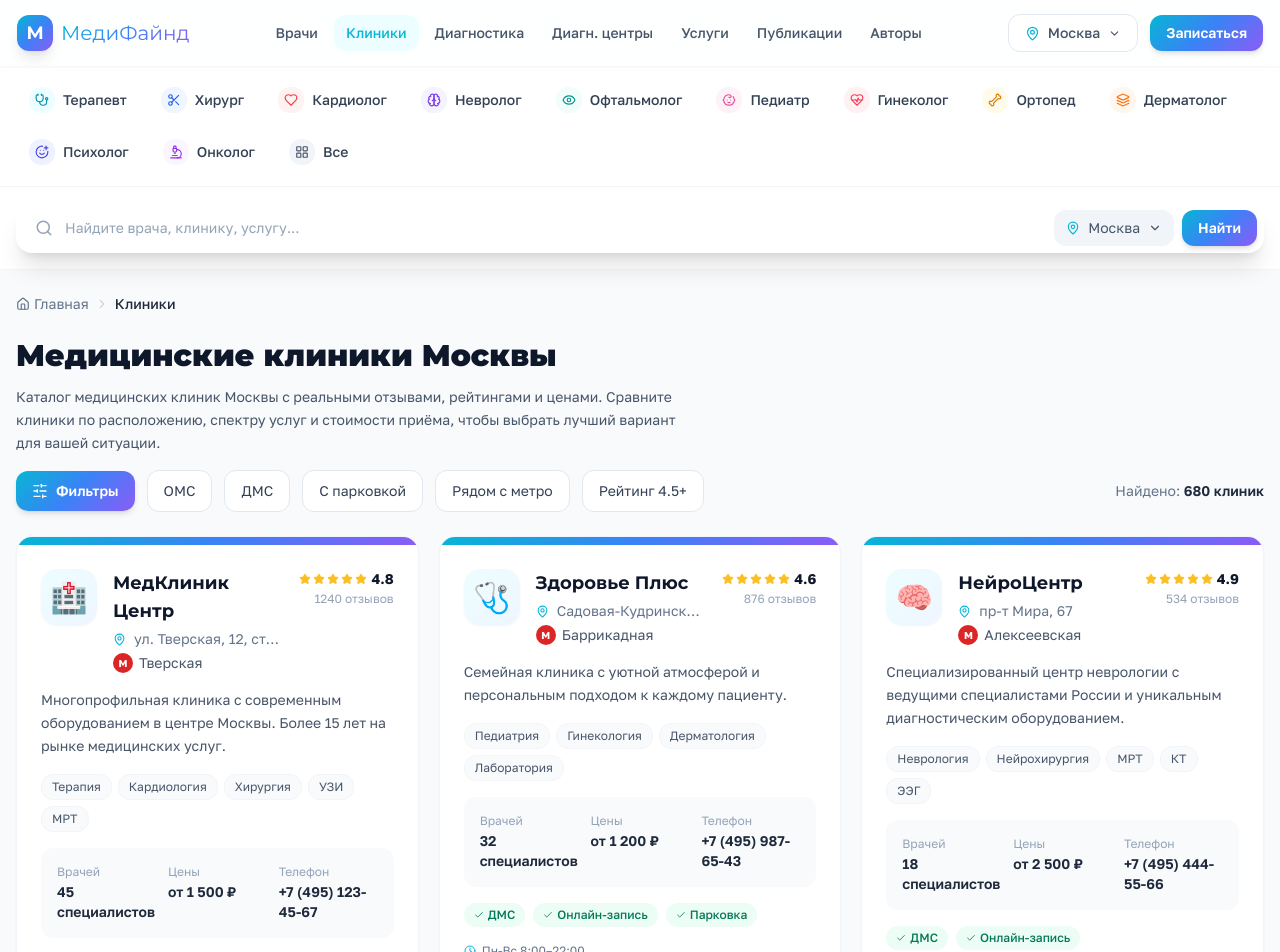
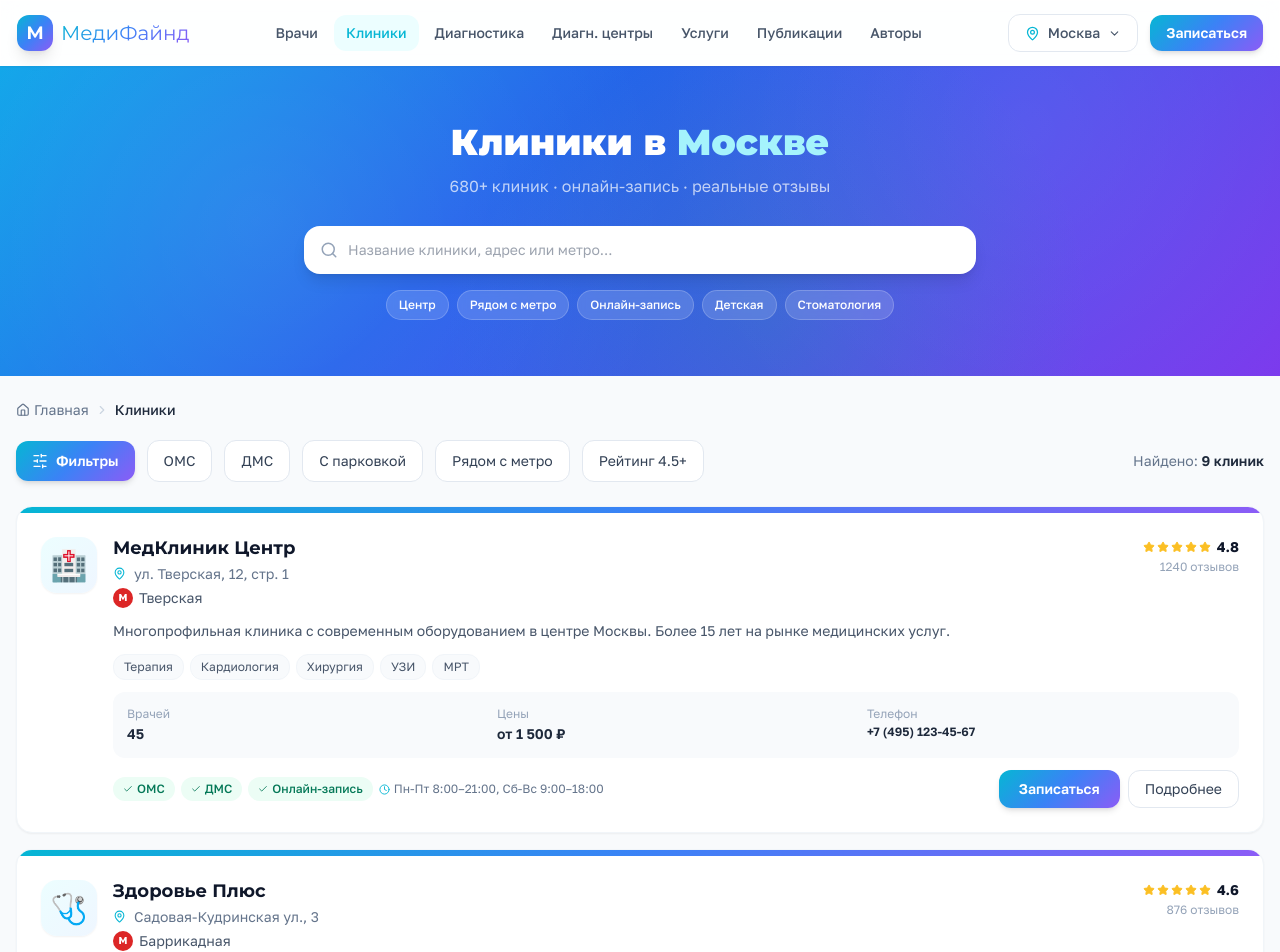
Before and after one commit to pr-poehali-dev/online-medical-portal, a React (Vite) app: page /clinics in a window 1280 px wide. Shown: the top 952 px of the page. Built offline with nearby package versions, Linux system fonts and the light colour scheme.

Commit message:
feat: clinic page layout

```diff
--- a/src/pages/Clinics.tsx
+++ b/src/pages/Clinics.tsx
@@ -2,7 +2,6 @@ import { useState } from "react";
 import Header from "@/components/layout/Header";
 import Footer from "@/components/layout/Footer";
 import SearchBar from "@/components/shared/SearchBar";
-import SpecialtiesBar from "@/components/shared/SpecialtiesBar";
 import Breadcrumbs from "@/components/shared/Breadcrumbs";
 import FilterPopup from "@/components/shared/FilterPopup";
 import Icon from "@/components/ui/icon";
@@ -21,25 +20,30 @@ function StarRating({ rating }: { rating: number }) {
 function ClinicCard({ clinic }: { clinic: typeof clinics[0] }) {
   return (
     <div className="bg-white rounded-2xl shadow-sm border border-slate-100 overflow-hidden card-hover">
-      <div className="h-2 gradient-brand" />
+      <div className="h-1.5 gradient-brand" />
       <div className="p-5 md:p-6">
-        <div className="flex items-start gap-4 mb-4">
+        <div className="flex items-start gap-4">
+          {/* Лого */}
           <div className="w-14 h-14 rounded-2xl bg-gradient-to-br from-cyan-50 to-blue-50 flex items-center justify-center text-3xl flex-shrink-0 shadow-sm">
             {clinic.logo}
           </div>
+
+          {/* Основная инфо */}
           <div className="flex-1 min-w-0">
-            <h3 className="font-heading font-bold text-lg text-slate-900 mb-1">{clinic.name}</h3>
+            <div className="flex items-start justify-between gap-3 flex-wrap">
+              <div>
+                <h3 className="font-heading font-bold text-lg text-slate-900 leading-tight mb-1">{clinic.name}</h3>
                 <div className="flex items-center gap-2 text-sm text-slate-500 mb-1">
                   <Icon name="MapPin" size={13} className="text-brand-cyan flex-shrink-0" />
-              <span className="truncate">{clinic.address}</span>
+                  <span>{clinic.address}</span>
                 </div>
                 <div className="flex items-center gap-1.5">
-              <span className="w-5 h-5 bg-red-600 rounded-full flex items-center justify-center text-white font-bold text-[10px]">М</span>
+                  <span className="w-5 h-5 bg-red-600 rounded-full flex items-center justify-center text-white font-bold text-[10px] flex-shrink-0">М</span>
                   <span className="text-sm text-slate-600">{clinic.metro}</span>
                 </div>
               </div>
               <div className="text-right flex-shrink-0">
-            <div className="flex items-center gap-1 justify-end mb-0.5">
+                <div className="flex items-center gap-1.5 justify-end mb-0.5">
                   <StarRating rating={clinic.rating} />
                   <span className="font-bold text-slate-900 text-sm">{clinic.rating}</span>
                 </div>
@@ -47,18 +51,20 @@ function ClinicCard({ clinic }: { clinic: typeof clinics[0] }) {
               </div>
             </div>
 
-        <p className="text-sm text-slate-600 leading-relaxed mb-4">{clinic.description}</p>
+            <p className="text-sm text-slate-600 leading-relaxed mt-3 mb-3">{clinic.description}</p>
 
-        <div className="flex flex-wrap gap-1.5 mb-4">
+            {/* Теги услуг */}
+            <div className="flex flex-wrap gap-1.5 mb-3">
               {clinic.services.map(s => (
                 <span key={s} className="text-xs bg-slate-50 text-slate-600 px-2.5 py-1 rounded-lg border border-slate-100">{s}</span>
               ))}
             </div>
 
-        <div className="grid grid-cols-1 sm:grid-cols-3 gap-3 p-4 bg-slate-50 rounded-xl mb-4 text-sm">
+            {/* Статы */}
+            <div className="grid grid-cols-3 gap-3 p-3.5 bg-slate-50 rounded-xl mb-3 text-sm">
               <div>
                 <div className="text-xs text-slate-400 mb-0.5">Врачей</div>
-            <div className="font-semibold text-slate-800">{clinic.doctors} специалистов</div>
+                <div className="font-semibold text-slate-800">{clinic.doctors}</div>
               </div>
               <div>
                 <div className="text-xs text-slate-400 mb-0.5">Цены</div>
@@ -66,63 +72,101 @@ function ClinicCard({ clinic }: { clinic: typeof clinics[0] }) {
               </div>
               <div>
                 <div className="text-xs text-slate-400 mb-0.5">Телефон</div>
-            <div className="font-semibold text-slate-800">{clinic.phone}</div>
+                <div className="font-semibold text-slate-800 text-xs">{clinic.phone}</div>
               </div>
             </div>
 
-        <div className="flex flex-wrap gap-2 mb-4">
+            {/* Нижняя строка */}
+            <div className="flex items-center justify-between gap-4 flex-wrap">
+              <div className="flex flex-wrap gap-1.5">
                 {clinic.tags.map(t => (
                   <span key={t} className="flex items-center gap-1 text-xs font-medium text-emerald-700 bg-emerald-50 px-2.5 py-1 rounded-lg">
                     <Icon name="Check" size={10} />
                     {t}
                   </span>
                 ))}
+                <span className="flex items-center gap-1 text-xs text-slate-500">
+                  <Icon name="Clock" size={11} className="text-brand-cyan" />
+                  {clinic.schedule}
+                </span>
               </div>
-
-        <div className="text-xs text-slate-500 flex items-center gap-1.5 mb-4">
-          <Icon name="Clock" size={12} className="text-brand-cyan" />
-          {clinic.schedule}
-        </div>
-
-        <div className="flex gap-3">
-          <button className="flex-1 gradient-brand text-white font-semibold py-2.5 rounded-xl text-sm hover:opacity-90 transition-all shadow-md">
+              <div className="flex gap-2 flex-shrink-0">
+                <button className="gradient-brand text-white font-semibold py-2 px-5 rounded-xl text-sm hover:opacity-90 transition-all shadow-md">
                   Записаться
                 </button>
-          <button className="px-4 py-2.5 rounded-xl border border-slate-200 text-slate-700 text-sm hover:border-brand-cyan transition-all">
+                <button className="px-4 py-2 rounded-xl border border-slate-200 text-slate-700 text-sm hover:border-brand-cyan transition-all">
                   Подробнее
                 </button>
+              </div>
+            </div>
+          </div>
         </div>
       </div>
     </div>
   );
 }
 
+const QUICK_FILTERS = ["ОМС", "ДМС", "С парковкой", "Рядом с метро", "Рейтинг 4.5+"];
+
 export default function ClinicsPage() {
   const [filterOpen, setFilterOpen] = useState(false);
+  const [search, setSearch] = useState("");
+  const [activeFilters, setActiveFilters] = useState<string[]>([]);
   const allClinics = [...clinics, ...clinics, ...clinics].slice(0, 9);
+
+  const toggleFilter = (f: string) =>
+    setActiveFilters(prev => prev.includes(f) ? prev.filter(x => x !== f) : [...prev, f]);
+
+  const filtered = allClinics.filter(c =>
+    c.name.toLowerCase().includes(search.toLowerCase()) ||
+    c.address.toLowerCase().includes(search.toLowerCase()) ||
+    c.metro.toLowerCase().includes(search.toLowerCase())
+  );
 
   return (
     <div className="min-h-screen flex flex-col bg-slate-50">
       <Header />
-      <SpecialtiesBar />
 
-      <div className="bg-white border-b border-slate-100">
-        <div className="container mx-auto px-4 py-4">
-          <SearchBar />
+      {/* Hero-баннер с поиском */}
+      <section className="hero-bg py-10 md:py-14 relative">
+        <div className="container mx-auto px-4 relative z-10">
+          <div className="max-w-3xl mx-auto text-center mb-7">
+            <h2 className="text-2xl sm:text-3xl md:text-4xl font-heading font-black text-white mb-3 leading-tight">
+              Клиники в <span className="text-cyan-200">Москве</span>
+            </h2>
+            <p className="text-white/70 text-sm md:text-base max-w-xl mx-auto">
+              680+ клиник · онлайн-запись · реальные отзывы
+            </p>
+          </div>
+          <div className="max-w-2xl mx-auto">
+            <div className="relative">
+              <Icon name="Search" size={18} className="absolute left-4 top-1/2 -translate-y-1/2 text-slate-400 pointer-events-none" />
+              <input
+                value={search}
+                onChange={e => setSearch(e.target.value)}
+                placeholder="Название клиники, адрес или метро..."
+                className="w-full pl-11 pr-4 py-3.5 rounded-2xl text-sm bg-white shadow-lg border-0 outline-none focus:ring-2 focus:ring-brand-cyan/40"
+              />
+            </div>
+            <div className="flex flex-wrap justify-center gap-2 mt-4">
+              {["Центр", "Рядом с метро", "Онлайн-запись", "Детская", "Стоматология"].map(s => (
+                <button
+                  key={s}
+                  className="px-3 py-1.5 rounded-full bg-white/15 hover:bg-white/25 text-white text-xs font-medium border border-white/20 backdrop-blur-sm transition-all"
+                >
+                  {s}
+                </button>
+              ))}
             </div>
           </div>
+        </div>
+      </section>
 
       <div className="container mx-auto px-4 py-6">
         <Breadcrumbs items={[{ label: "Клиники" }]} />
 
-        <div className="mt-6 mb-4">
-          <h1 className="font-heading font-black text-2xl md:text-3xl text-slate-900 mb-3">Медицинские клиники Москвы</h1>
-          <p className="text-slate-600 text-sm leading-relaxed max-w-2xl">
-            Каталог медицинских клиник Москвы с реальными отзывами, рейтингами и ценами. Сравните клиники по расположению, спектру услуг и стоимости приёма, чтобы выбрать лучший вариант для вашей ситуации.
-          </p>
-        </div>
-
-        <div className="flex items-center gap-3 mb-6 flex-wrap">
+        {/* Фильтр-бар */}
+        <div className="flex items-center gap-3 mt-5 mb-6 flex-wrap">
           <button
             onClick={() => setFilterOpen(true)}
             className="flex items-center gap-2 px-4 py-2.5 rounded-xl gradient-brand text-white font-semibold text-sm shadow-md hover:opacity-90 transition-all"
@@ -130,16 +174,27 @@ export default function ClinicsPage() {
             <Icon name="SlidersHorizontal" size={16} />
             Фильтры
           </button>
-          {["ОМС", "ДМС", "С парковкой", "Рядом с метро", "Рейтинг 4.5+"].map(f => (
-            <button key={f} className="px-4 py-2.5 rounded-xl border border-slate-200 bg-white text-slate-700 text-sm hover:border-brand-cyan hover:text-brand-cyan transition-all">
+          {QUICK_FILTERS.map(f => (
+            <button
+              key={f}
+              onClick={() => toggleFilter(f)}
+              className={`px-4 py-2.5 rounded-xl border text-sm transition-all ${
+                activeFilters.includes(f)
+                  ? "border-brand-cyan bg-cyan-50 text-brand-cyan font-semibold"
+                  : "border-slate-200 bg-white text-slate-700 hover:border-brand-cyan hover:text-brand-cyan"
+              }`}
+            >
               {f}
             </button>
           ))}
-          <div className="ml-auto text-sm text-slate-500">Найдено: <span className="font-semibold text-slate-800">680 клиник</span></div>
+          <div className="ml-auto text-sm text-slate-500">
+            Найдено: <span className="font-semibold text-slate-800">{filtered.length} клиник</span>
+          </div>
         </div>
 
-        <div className="grid grid-cols-1 lg:grid-cols-2 xl:grid-cols-3 gap-5">
-          {allClinics.map((c, i) => <ClinicCard key={i} clinic={c} />)}
+        {/* Список клиник — одна в строку */}
+        <div className="flex flex-col gap-4">
+          {filtered.map((c, i) => <ClinicCard key={i} clinic={c} />)}
         </div>
       </div>
 
```
Lines whose indentation alone changed are shown as unchanged.
